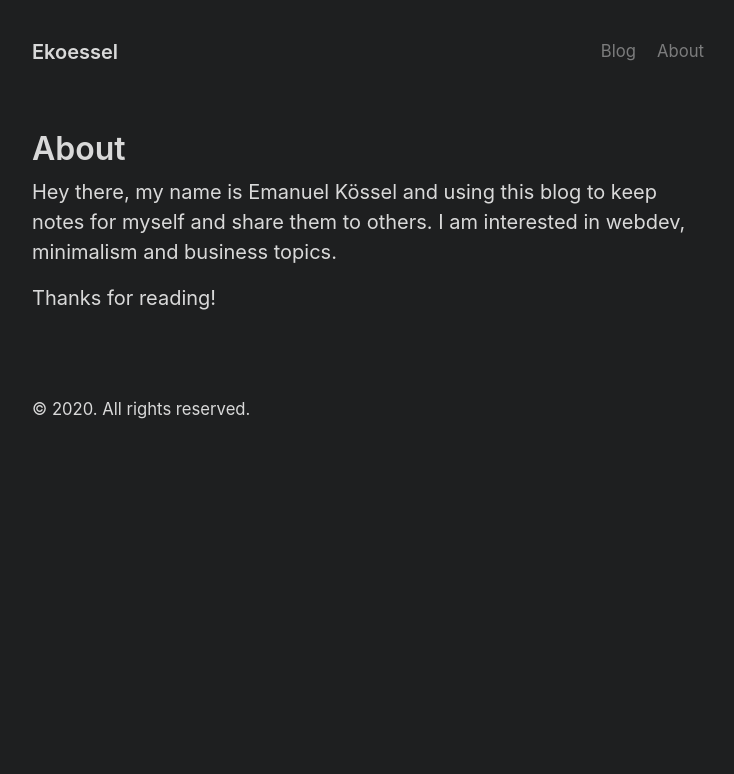
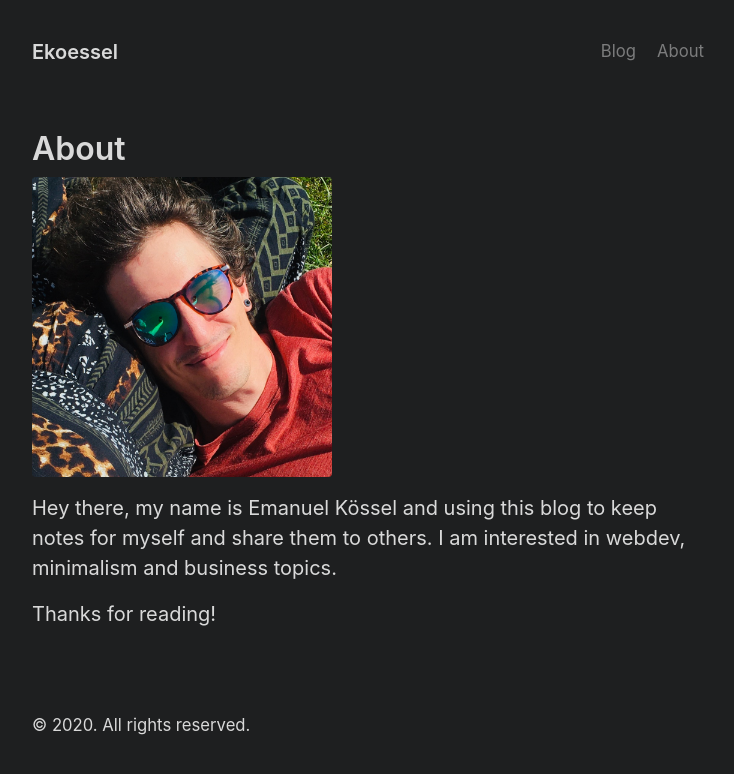
Before and after one commit to ekoessel/ekoessel.github.io, a Jekyll site: the page built from about.md, in a window 1280 px wide. Shown: the top 774 px of the page, without its empty margins (272-1006 px from the left). Built offline with Jekyll 4.4.1, drawn with Linux system fonts in a browser that asks for light colours.

Commit message:
GA and changes at about

```diff
--- a/_config.yml
+++ b/_config.yml
@@ -28,7 +28,7 @@ sass:
 # Options
 
 # Replace this value and uncomment to enable Google Analytics tracking
-# ga_analytics: UA-000000-0
+ga_analytics: UA-161610500-2
 
 # Specify the author for blog posts
 author:
--- a/about.md
+++ b/about.md
@@ -3,6 +3,8 @@ layout: page
 title: About
 ---
 
+![image-title-here](/assets/emanuelkoessel.jpeg){:class="img-responsive":height="300px" width="300px"}
+
 Hey there, my name is Emanuel Kössel and using this blog to keep notes for myself and share them to others. I am interested in webdev, minimalism and business topics.
 
 Thanks for reading!
```
Also changed, not shown: assets/emanuelkoessel.jpeg (added), 13 other files.
